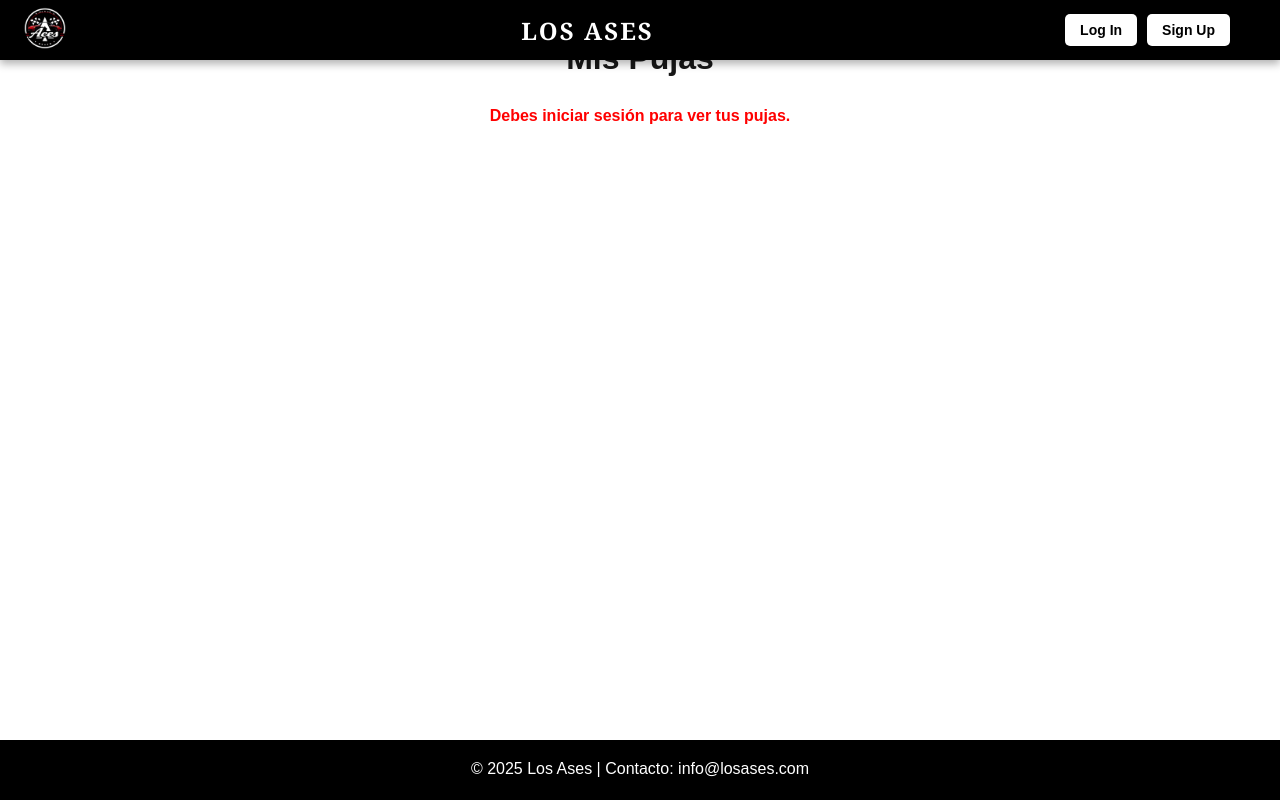
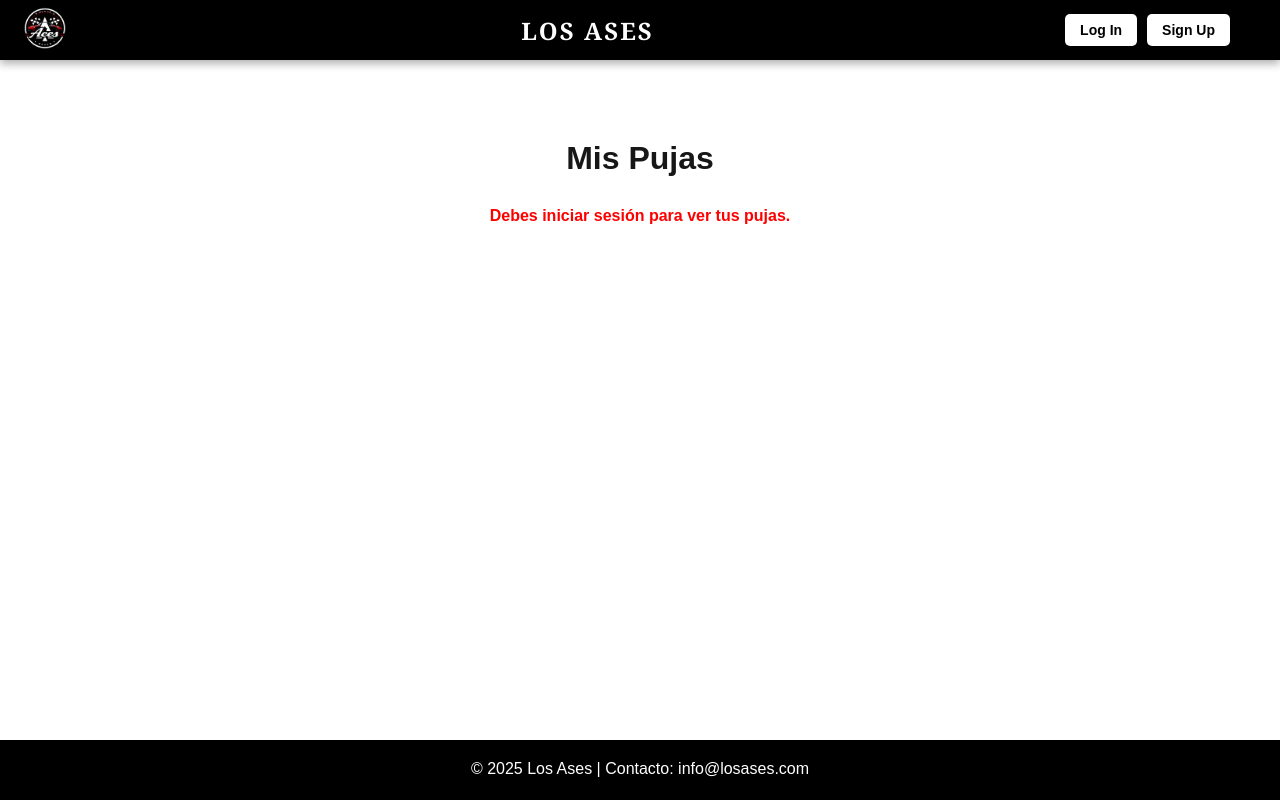
Before and after one commit to Markk40/Los-Ases, a Next.js app in the folder Sprint3/los-ases-app/: page /usuario/misPujas in a window 1280 px wide. Built offline with nearby package versions, Linux system fonts and the light colour scheme.

Commit message:
cambio estilos

```diff
--- a/Sprint3/los-ases-app/app/usuario/misPujas/page.jsx
+++ b/Sprint3/los-ases-app/app/usuario/misPujas/page.jsx
@@ -2,7 +2,7 @@
 import { useEffect, useState } from "react";
 import Header from "@/components/header";
 import Footer from "@/components/footer";
-import { getAllAuctions, getBidsByAuction, deleteBid } from "@/utils/api";
+import { getAllAuctions, getBidsByAuction, deleteBid } from "../../utils/api";
 import styles from "./styles.module.css";
 
 export default function MisPujas() {
@@ -29,7 +29,9 @@ export default function MisPujas() {
         let allUserBids = [];
 
         for (const auction of auctionData.results) {
-          const bids = await getBidsByAuction(auction.id);
+          const rawBids = await getBidsByAuction(auction.id);
+          const bids = Array.isArray(rawBids) ? rawBids : rawBids.results || [];
+
           const userBidsInAuction = bids.filter(
             (bid) => bid.bidder === currentUserId
           );
--- a/Sprint3/los-ases-app/app/usuario/misPujas/styles.module.css
+++ b/Sprint3/los-ases-app/app/usuario/misPujas/styles.module.css
@@ -1,7 +1,7 @@
 .container {
     max-width: 800px;
     margin: 40px auto;
-    padding: 0 20px;
+    padding: 100px 20px 40px;
   }
 
 .title {
@@ -25,6 +25,7 @@
     border-radius: 12px;
     box-shadow: 0 2px 6px rgba(0, 0, 0, 0.08);
     transition: transform 0.2s ease;
+    color:black;
 }
 
 .bidItem:hover {
```
